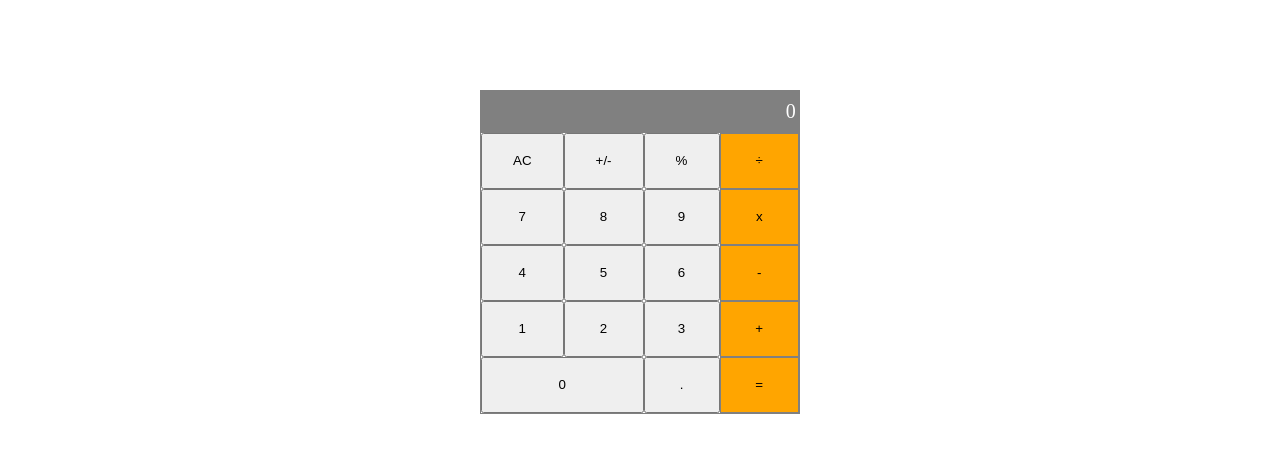
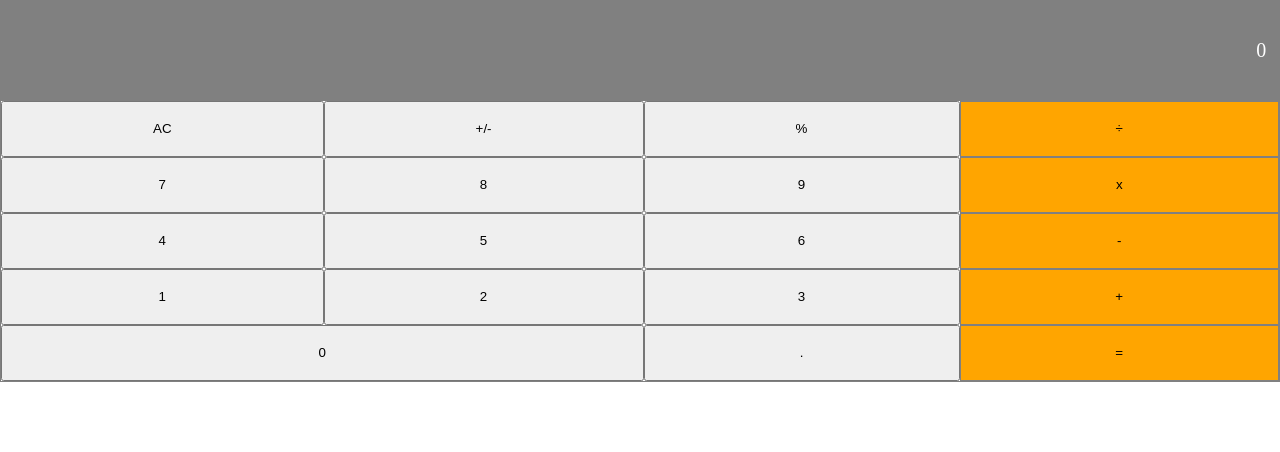
Before and after one commit to Fatima-hub333/Math-Magicians, a React (Create React App) app: page / in a window 1280 px wide. Shown: the top 452 px of the page. Built offline with nearby package versions, Linux system fonts and the light colour scheme.

Commit message:
Update App.css

```diff
--- a/src/App.css
+++ b/src/App.css
@@ -15,11 +15,14 @@
 
 .calculator {
   flex-direction: column;
-  width: 25%;
   height: 100%;
-  margin: 7% auto;
   border: 1px solid #808080;
   font-size: 20px;
+}
+
+.calculator-text {
+  font-size: 22px;
+  font-weight: bold;
 }
 
 .solution {
```
